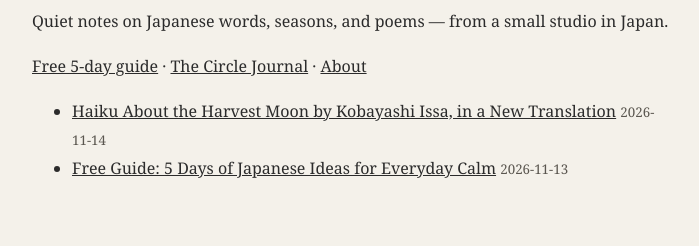
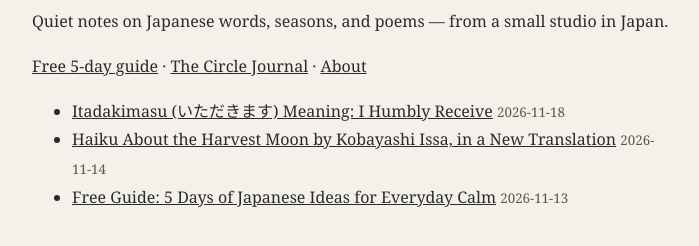
Before and after one commit to globalinnerdivine/globalinnerdivine.github.io, a plain HTML site: page index.html in a window 1280 px wide. Shown: the part 112-358 px from the top of the page, without its empty margins (288-987 px from the left). Drawn offline with Linux system fonts and the light colour scheme.

Commit message:
index 2026-11-18

```diff
--- a/index.html
+++ b/index.html
@@ -5,4 +5,4 @@
 </head><body><h1 style="font-weight:normal;letter-spacing:.15em">GLOBAL INNER DIVINE</h1>
 <p>Quiet notes on Japanese words, seasons, and poems — from a small studio in Japan.</p>
 <p><a href="https://globalinnerdivine.beehiiv.com">Free 5-day guide</a> · <a href="https://payhip.com/b/bm8CI">The Circle Journal</a> · <a href="https://globalinnerdivine.github.io/about.html">About</a></p>
-<ul><li><a href="https://globalinnerdivine.github.io/posts/2026-11-14.html">Haiku About the Harvest Moon by Kobayashi Issa, in a New Translation</a> <small>2026-11-14</small></li><li><a href="https://globalinnerdivine.github.io/posts/2026-11-13.html">Free Guide: 5 Days of Japanese Ideas for Everyday Calm</a> <small>2026-11-13</small></li></ul></body></html>
+<ul><li><a href="https://globalinnerdivine.github.io/posts/2026-11-18.html">Itadakimasu (いただきます) Meaning: I Humbly Receive</a> <small>2026-11-18</small></li><li><a href="https://globalinnerdivine.github.io/posts/2026-11-14.html">Haiku About the Harvest Moon by Kobayashi Issa, in a New Translation</a> <small>2026-11-14</small></li><li><a href="https://globalinnerdivine.github.io/posts/2026-11-13.html">Free Guide: 5 Days of Japanese Ideas for Everyday Calm</a> <small>2026-11-13</small></li></ul></body></html>
```
